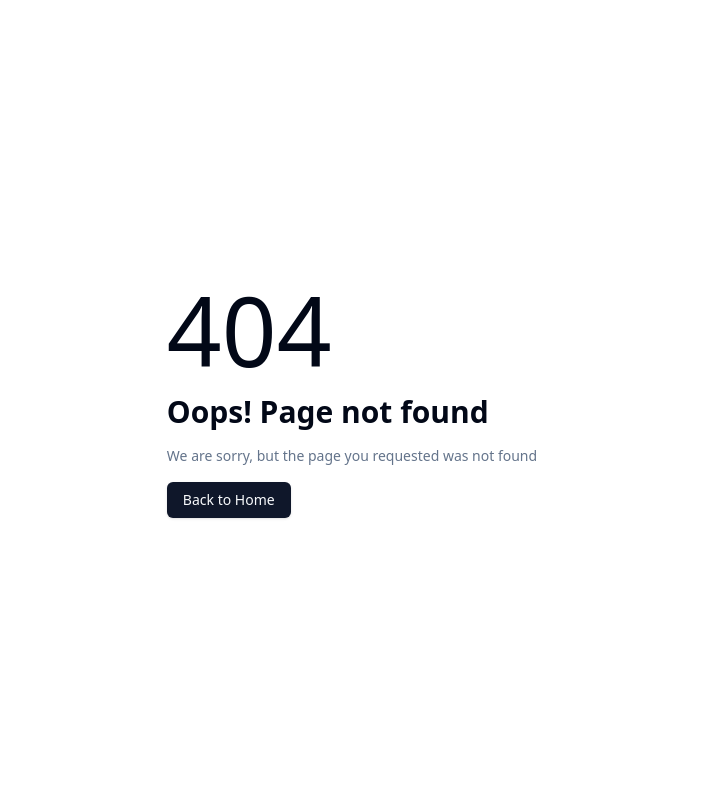
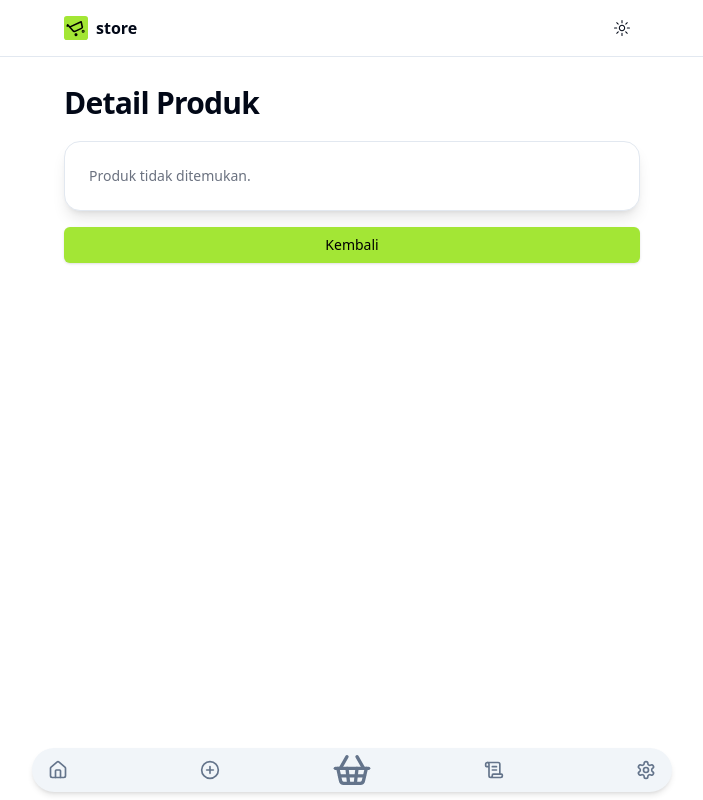
Before and after one commit to ynvrse/yonstore, a React (Vite) app: page /master-data/products/1/details in a window 1280 px wide. Before the commit this address had no page. Shown: the whole page, without its empty margins (288-991 px from the left). Built offline with nearby package versions, Linux system fonts and the light colour scheme.

Commit message:
feat(Product): add detail product page

```diff
--- a/src/Router.tsx
+++ b/src/Router.tsx
@@ -6,6 +6,7 @@ import NoMatch from './pages/404';
 import AddProductImage from './pages/AddProductImage';
 import Cart from './pages/Cart';
 import Dashboard from './pages/Dashboard';
+import DetailProduct from './pages/DetailProduct';
 import HistoryTransaction from './pages/HistoryTransaction';
 import Product from './pages/Product';
 import Setting from './pages/Setting';
@@ -28,6 +29,10 @@ export const router = createBrowserRouter(
                 {
                     path: 'master-data/products/:id?',
                     element: <Product />,
+                },
+                {
+                    path: 'master-data/products/:id?/details',
+                    element: <DetailProduct />,
                 },
                 {
                     path: 'master-data/products/:id?/add-images',
--- a/src/components/icons.tsx
+++ b/src/components/icons.tsx
@@ -4,13 +4,13 @@ export const Icons = {
     logo: (props: IconProps) => (
         <svg {...props} width="512" height="512" viewBox="0 0 512 512" fill="none" xmlns="http://www.w3.org/2000/svg">
             <rect width="512" height="512" rx="60" fill="#A3E635" />
-            <g clip-path="url(#clip0_2_17)" filter="url(#filter0_d_2_17)">
+            <g clipPath="url(#clip0_2_17)" filter="url(#filter0_d_2_17)">
                 <path
                     d="M68.8172 214.71L78.4516 185.694L197.167 320.372C201.35 325.781 207.819 326.879 214.71 328.331C221.6 329.784 228.481 331.501 234.919 328.331L371.642 264.576C378.001 261.599 383.204 256.649 386.392 250.544C389.579 244.44 390.561 237.545 389.174 230.999L366.197 121.502L128.957 232.128M269.648 392.224C273.071 399.564 269.586 408.433 261.865 412.033C254.144 415.633 245.111 412.602 241.688 405.262C238.266 397.923 241.75 389.054 249.471 385.454C257.192 381.853 266.226 384.885 269.648 392.224ZM423.427 320.516C426.85 327.855 423.365 336.724 415.645 340.324C407.924 343.925 398.89 340.893 395.468 333.554C392.045 326.214 395.53 317.345 403.25 313.745C410.971 310.145 420.005 313.176 423.427 320.516Z"
                     stroke="black"
-                    stroke-width="34"
-                    stroke-linecap="round"
-                    stroke-linejoin="round"
+                    strokeWidth="34"
+                    strokeLinecap="round"
+                    strokeLinejoin="round"
                 />
                 <rect x="247.742" y="388.129" width="16.5161" height="16.5161" fill="black" />
                 <rect x="407.398" y="316.559" width="16.5161" height="16.5161" fill="black" />
@@ -18,9 +18,9 @@ export const Icons = {
             <path
                 d="M390.882 327.57H429.419M410.151 308.301V346.839"
                 stroke="#A3E635"
-                stroke-width="6"
-                stroke-linecap="round"
-                stroke-linejoin="round"
+                strokeWidth="6"
+                strokeLinecap="round"
+                strokeLinejoin="round"
             />
             <defs>
                 <filter
@@ -30,9 +30,9 @@ export const Icons = {
                     width="492.247"
                     height="483.405"
                     filterUnits="userSpaceOnUse"
-                    color-interpolation-filters="sRGB"
+                    colorInterpolationFilters="sRGB"
                 >
-                    <feFlood flood-opacity="0" result="BackgroundImageFix" />
+                    <feFlood floodOpacity="0" result="BackgroundImageFix" />
                     <feColorMatrix
                         in="SourceAlpha"
                         type="matrix"
--- a/src/components/product/ListProduct.tsx
+++ b/src/components/product/ListProduct.tsx
@@ -10,7 +10,6 @@ import { useSearchParams } from 'react-router-dom';
 import { FixedSizeList as List } from 'react-window';
 import { toast } from 'sonner';
 import EmptyData from '../EmptyData';
-import { ScrollArea } from '../ui/scroll-area';
 import CardListItem from './partials/CardListItem';
 import UpdateStockProduct from './partials/UpdateStockProduct';
 
@@ -72,7 +71,7 @@ export default function ListProduct() {
     const renderRow = ({ index, style }: { index: number; style: React.CSSProperties }) => {
         const product = products[index];
         return (
-            <div style={style} key={product.product_id} className="z-999 absolute inset-0">
+            <div style={style} key={product.product_id}>
                 <CardListItem
                     product={product}
                     handleDeleteProduct={() => handleAlertDeleteProduct(product.product_id)}
@@ -106,7 +105,6 @@ export default function ListProduct() {
                 </CardDescription>
             </CardHeader>
 
-            <ScrollArea className="h-[400px] w-full">
             <div className="mb-5 flex-row border-b"></div>
 
             <CardContent className="flex flex-col gap-4">
@@ -120,14 +118,13 @@ export default function ListProduct() {
                     <List
                         height={400}
                         itemCount={products.length}
-                            itemSize={85} // Ukuran setiap item
+                        itemSize={90} // Ukuran setiap item
                         width="100%" // Lebar list
                     >
                         {renderRow}
                     </List>
                 )}
             </CardContent>
-            </ScrollArea>
 
             {productSelected && <UpdateStockProduct product={productSelected} />}
         </>
--- a/src/components/product/partials/CardListItem.tsx
+++ b/src/components/product/partials/CardListItem.tsx
@@ -168,7 +168,11 @@ const CardListItem: React.FC<Props> = ({ product, handleDeleteProduct }) => {
                                 <div className="flex gap-x-2">
                                     <ProductAvatar name={name} product_id={product_id} />
                                     <div className="flex flex-col gap-y-2">
-                                        <CardTitle className="line-clamp-1">{name}</CardTitle>
+                                        <NavLink to={`/master-data/products/${product_id}/details`}>
+                                            <CardTitle className="line-clamp-1 hover:text-lime-400 hover:underline">
+                                                {name}
+                                            </CardTitle>
+                                        </NavLink>
                                         <CardDescription>{formatRupiah(price)}</CardDescription>
                                     </div>
                                 </div>
--- /dev/null
+++ b/src/pages/DetailProduct.tsx
@@ -0,0 +1,117 @@
+import LoadingScreen from '@/components/LoadingScreen';
+import { PageHeader, PageHeaderHeading } from '@/components/page-header';
+import { Button } from '@/components/ui/button';
+import { Card, CardHeader } from '@/components/ui/card';
+import useAppConfig from '@/hooks/useAppConfig';
+import useImage from '@/hooks/useImage';
+import useProduct from '@/hooks/useProduct';
+import { ImagePlus } from 'lucide-react';
+import { useEffect, useState } from 'react';
+import { NavLink, useParams } from 'react-router-dom';
+
+interface Product {
+    product_id: number;
+    name: string;
+    price: number;
+    stock: number;
+    category: string;
+    unitStock: string;
+}
+
+export default function ProductDetail() {
+    const { id } = useParams<{ id: string }>();
+    const { customProductName } = useAppConfig();
+    const { getProductById, loading } = useProduct();
+    const [product, setProduct] = useState<Product | null>(null);
+    const productId = Number(id);
+    const [image, setImage] = useState<string | null>(null);
+
+    const { getImageById, imagePreview } = useImage();
+
+    useEffect(() => {
+        const loadImage = async () => {
+            const imageSrc = await getImageById(productId);
+            setImage(imageSrc);
+        };
+        loadImage();
+    }, [productId, getImageById]);
+
+    useEffect(() => {
+        const fetchProduct = async () => {
+            const data = await getProductById(productId);
+            setProduct(data);
+        };
+
+        fetchProduct();
+    }, [productId]);
+
+    if (loading) return <LoadingScreen loading={loading} />;
+
+    return (
+        <>
+            <PageHeader>
+                <PageHeaderHeading className="flex w-full items-center justify-between">
+                    Detail {customProductName}
+                </PageHeaderHeading>
+            </PageHeader>
+
+            <Card className="mb-4 w-full rounded-2xl shadow-lg">
+                <CardHeader className="space-y-3 text-sm">
+                    {product ? (
+                        <>
+                            <div className="flex justify-center rounded-lg bg-muted/10 p-4">
+                                {imagePreview ? (
+                                    <img
+                                        src={imagePreview}
+                                        alt="Current"
+                                        className="max-h-64 rounded-md object-contain shadow-sm"
+                                    />
+                                ) : (
+                                    <>
+                                        {image ? (
+                                            <img
+                                                src={image}
+                                                alt="Current"
+                                                className="max-h-64 rounded-md object-contain shadow-sm"
+                                            />
+                                        ) : (
+                                            <div className="flex h-64 w-full flex-col items-center justify-center text-muted-foreground">
+                                                <ImagePlus className="mb-2 h-12 w-12" />
+                                                <p>Belum ada gambar</p>
+                                            </div>
+                                        )}
+                                    </>
+                                )}
+                            </div>
+                            <div className="flex justify-between">
+                                <span className="font-medium">Nama:</span>
+                                <span>{product.name}</span>
+                            </div>
+                            <div className="flex justify-between">
+                                <span className="font-medium">Kategori:</span>
+                                <span>{product.category}</span>
+                            </div>
+                            <div className="flex justify-between">
+                                <span className="font-medium">Harga:</span>
+                                <span className="text-green-600">Rp{product.price.toLocaleString()}</span>
+                            </div>
+                            <div className="flex justify-between">
+                                <span className="font-medium">Stok:</span>
+                                <span>
+                                    {product.stock} {product.unitStock}
+                                </span>
+                            </div>
+                        </>
+                    ) : (
+                        <p className="text-gray-500">Produk tidak ditemukan.</p>
+                    )}
+                </CardHeader>
+            </Card>
+            <NavLink to={`/`}>
+                <Button variant="lime" className="w-full">
+                    Kembali
+                </Button>
+            </NavLink>
+        </>
+    );
+}
```
Lines whose indentation alone changed are shown as unchanged.
